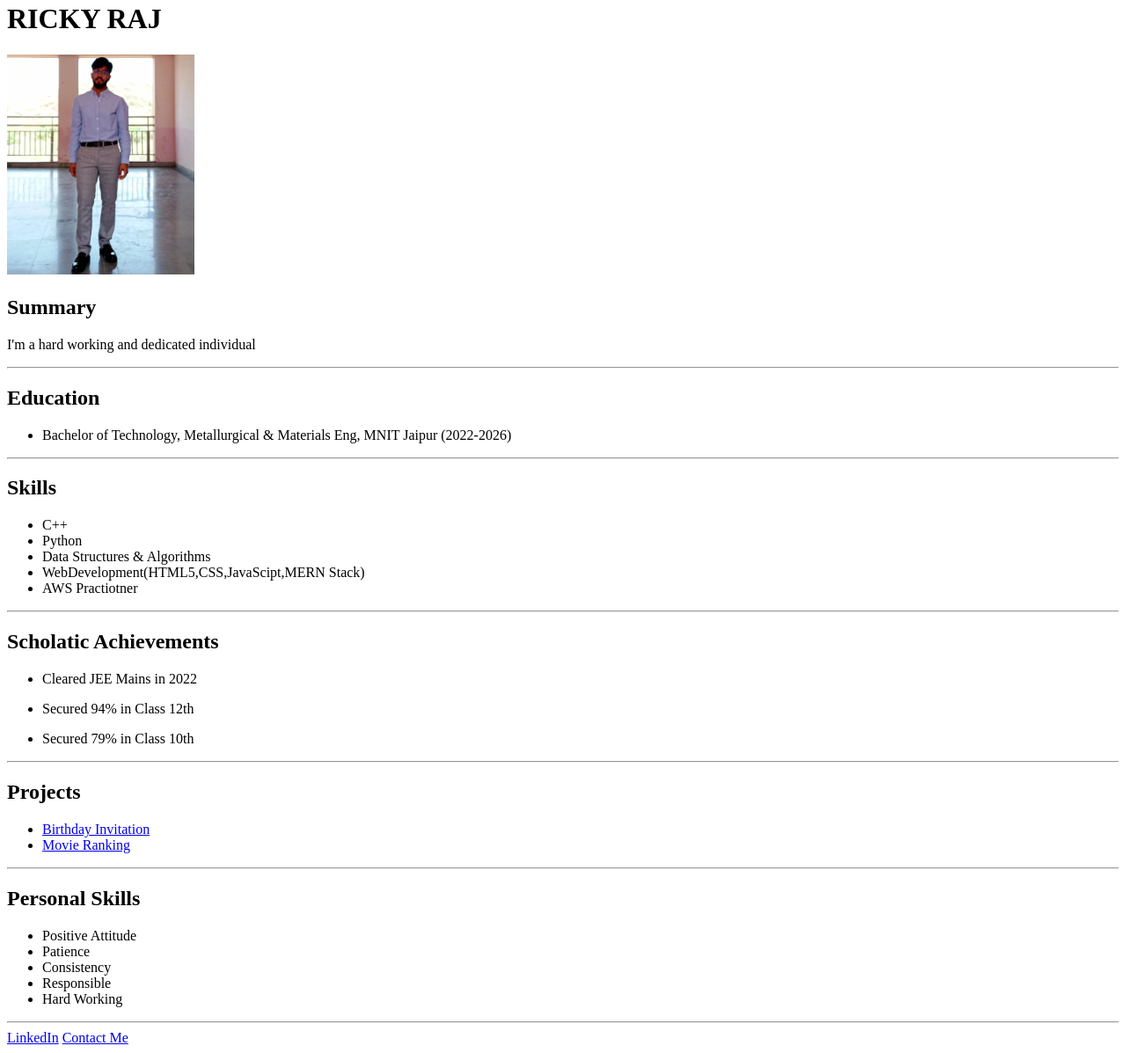
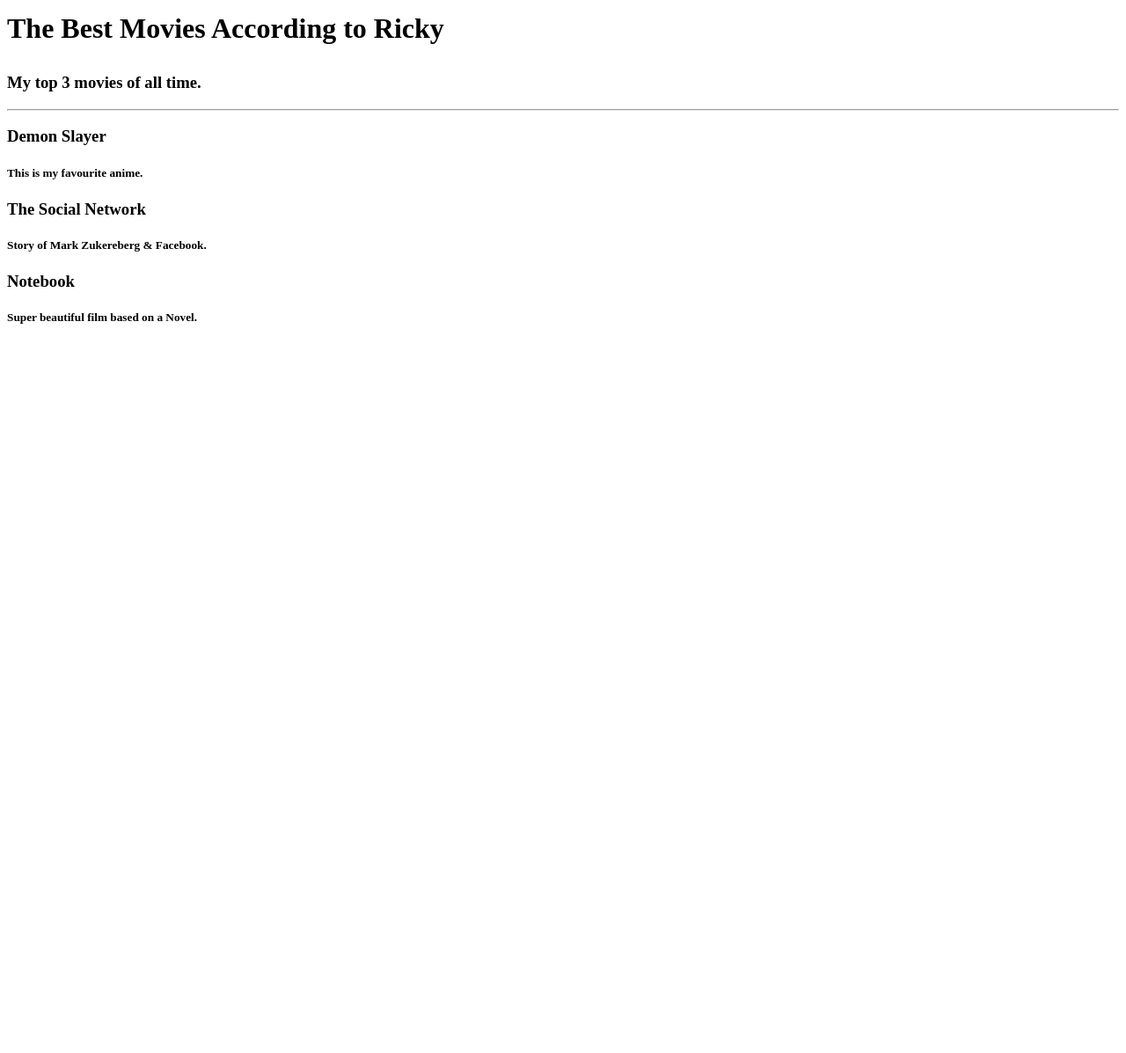
Before and after one commit to rickymnit/Portfolio, a plain HTML site: page index.html in a window 1280 px wide. Shown: the part 18-1215 px from the top of the page at 88% size. After the commit the page ends 800 px from the top, so only its background shows below. Drawn offline with Linux system fonts and the light colour scheme.

Commit message:
Add files via upload
Signed-off-by: Ricky Raj <125483830+rickymnit@users.noreply.github.com>

```diff
--- a/index.html
+++ b/index.html
@@ -1,54 +1,30 @@
 <!DOCTYPE html>
-<html lang="en">
-    <head>
-        <meta charset="UTF-8">
-        <title>Portfolio</title>
-    </head>
-    <body>
-        <h1>RICKY RAJ</h1>
-        <img src="./photo.jpg" alt="profile image of Ricky Raj" height="250">
-        <h2>Summary</h2>
-        <p>I'm a hard working and dedicated individual</p>
-        <hr>
-
-        <h2>Education</h2>
-        <Ul>
-            <li><p>Bachelor of Technology, Metallurgical & Materials Eng, MNIT Jaipur (2022-2026)</p></li>
-        </Ul>
-        <hr>
-        <h2>Skills</h2>
-        <ul>
-            <li>C++</li>
-            <li>Python</li>
-            <li>Data Structures & Algorithms </li>
-            <li>WebDevelopment(HTML5,CSS,JavaScipt,MERN Stack)</li>
-            <li>AWS Practiotner</li>
-        </ul>
-        <hr>
-        <h2>Scholatic Achievements</h2>
-        <ul>
-            <li><p>Cleared JEE Mains in 2022</p></li>
-            <li><p>Secured 94% in Class 12th</p></li>
-            <li><p>Secured 79% in Class 10th</p></li>
-        </ul>
-        <hr>
-        <h2>Projects</h2>
-        <ul>
-            <li><a href="../3.4 Birthday Invite Project/index.html">Birthday Invitation</a></li>
-            <li><a href="../2.4 Movie Ranking Project/index.html">Movie Ranking</a></li>
-        </ul>
-
-        <hr>
-        <h2>Personal Skills</h2>
-        <ul>
-            <li>Positive Attitude </li>
-            <li>Patience</li>
-            <li>Consistency</li>
-            <li>Responsible</li>
-            <li>Hard Working</li>
-        </ul>
-        <hr>
-        <a href="https://www.linkedin.com/in/ricky-raj-a65745266/">LinkedIn</a>
-        <a href="./contact.html">Contact Me</a>
-    </body>
-</html>
+<h1>
+    <p>
+        The Best Movies According to Ricky
+    </p>
+</h1>
+<h3>
+    <P>
+        My top 3 movies of all time.
+    </P>
+</h3>
+<hr />
+<h3>Demon Slayer</h3>
+<h5>
+    <p>
+        This is my favourite anime.
+    </p>
+</h5>
+<h3>The Social Network</h3>
+<h5>
+    <p>
+        Story of Mark Zukereberg & Facebook.
+    </p>
+</h5>
+<h3>Notebook</h3>
+<h5>
+    <p>
+        Super beautiful film based on a Novel.
+    </p>
+</h5>
```
